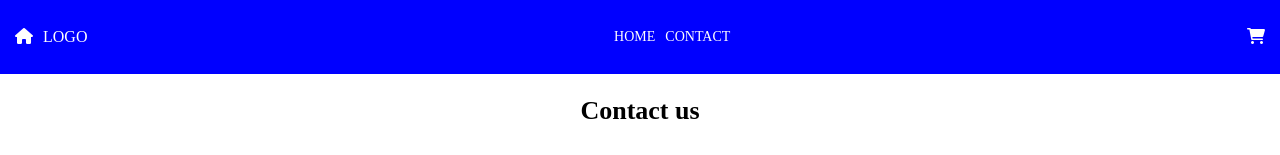
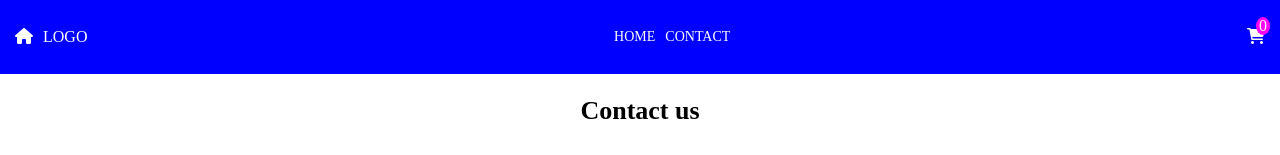
Before and after one commit to tnjensen/CA, a React (Vite) app: page /contact in a window 1280 px wide. Shown: the top 155 px of the page. Built offline with nearby package versions, Linux system fonts and the light colour scheme.

Commit message:
Edited cart counter

```diff
--- a/src/components/cart/cart.module.css
+++ b/src/components/cart/cart.module.css
@@ -1,14 +1,12 @@
 .cartContent{
     padding: 15px;
     min-height: 100vh;
+    position: relative;
 }
 .cartCards{
     display: flex;
     flex-wrap: wrap;
     justify-content: center;
-}
-.noContent{
-
 }
 .cartHeader{
     min-width: 100%;
@@ -52,7 +50,7 @@
     color: #fffefe;
     background-color: #ff00ff;
     position: absolute;
-    top: 15px;
+    top: -60px;
     right: 10px;
     border-radius: 50%;
     padding: 0 3px;
--- a/src/components/contact/Contact.jsx
+++ b/src/components/contact/Contact.jsx
@@ -1,8 +1,10 @@
 import { useState } from 'react';
 import styles from './contact.module.css';
+import useCounter from '../hooks/useCounter';
 
 function Contact(){
     const [message,setMessage] = useState("");
+    const [counter, setCounter] = useCounter("count");
 
     const handleSubmit = (e) => {
         e.preventDefault();
@@ -17,6 +19,7 @@ function Contact(){
     return(
         <div className={styles.mainContent}>
             <h2 className={styles.contactHeader}>Contact us</h2>
+            <div className={styles.counter}>{counter}</div>
             {message && <div className={styles.submitMessage}>{message}</div>}
             <form onSubmit={handleSubmit} className={styles.contactForm}>
                 <div><label htmlFor='fullName'>Full Name</label>
--- a/src/components/contact/contact.module.css
+++ b/src/components/contact/contact.module.css
@@ -53,6 +53,15 @@ textarea{
     left: 50%;
     transform: translateX(-50%);
 }
+.counter{
+    color: #fffefe;
+    background-color: #ff00ff;
+    position: absolute;
+    top: 17px;
+    right: 10px;
+    border-radius: 50%;
+    padding: 0 3px;
+}
 @media screen and (min-width: 768px){
     h2{
         font-size: 26px;
--- a/src/components/product/product.module.css
+++ b/src/components/product/product.module.css
@@ -4,6 +4,7 @@
     justify-content: center;
     align-items: center;
     min-height: calc(100vh - 120px);
+    position: relative;
 }
 .productCard{
     display: flex;
@@ -41,7 +42,7 @@
     color: #fffefe;
     background-color: #ff00ff;
     position: absolute;
-    top: 15px;
+    top: -57px;
     right: 10px;
     border-radius: 50%;
     padding: 0 3px;
```
